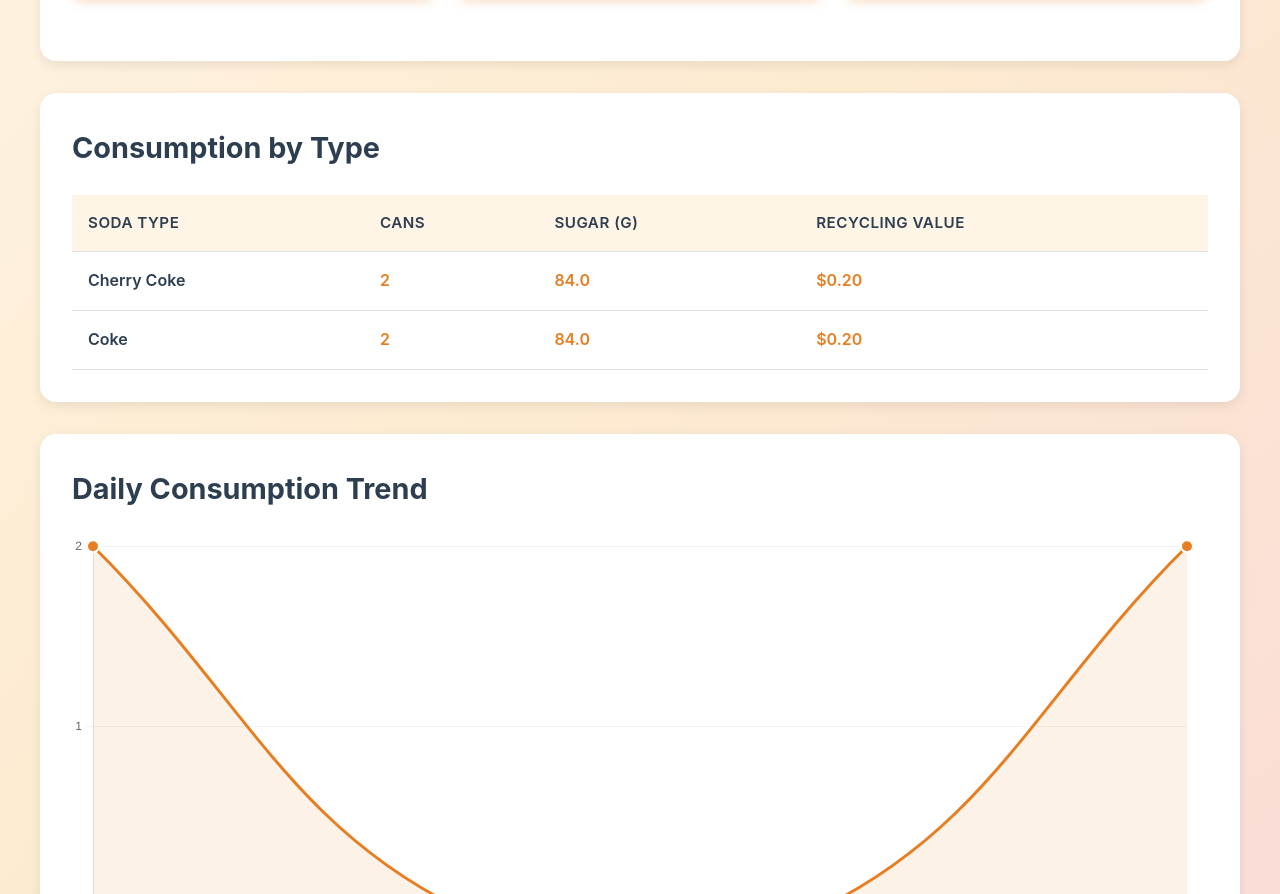
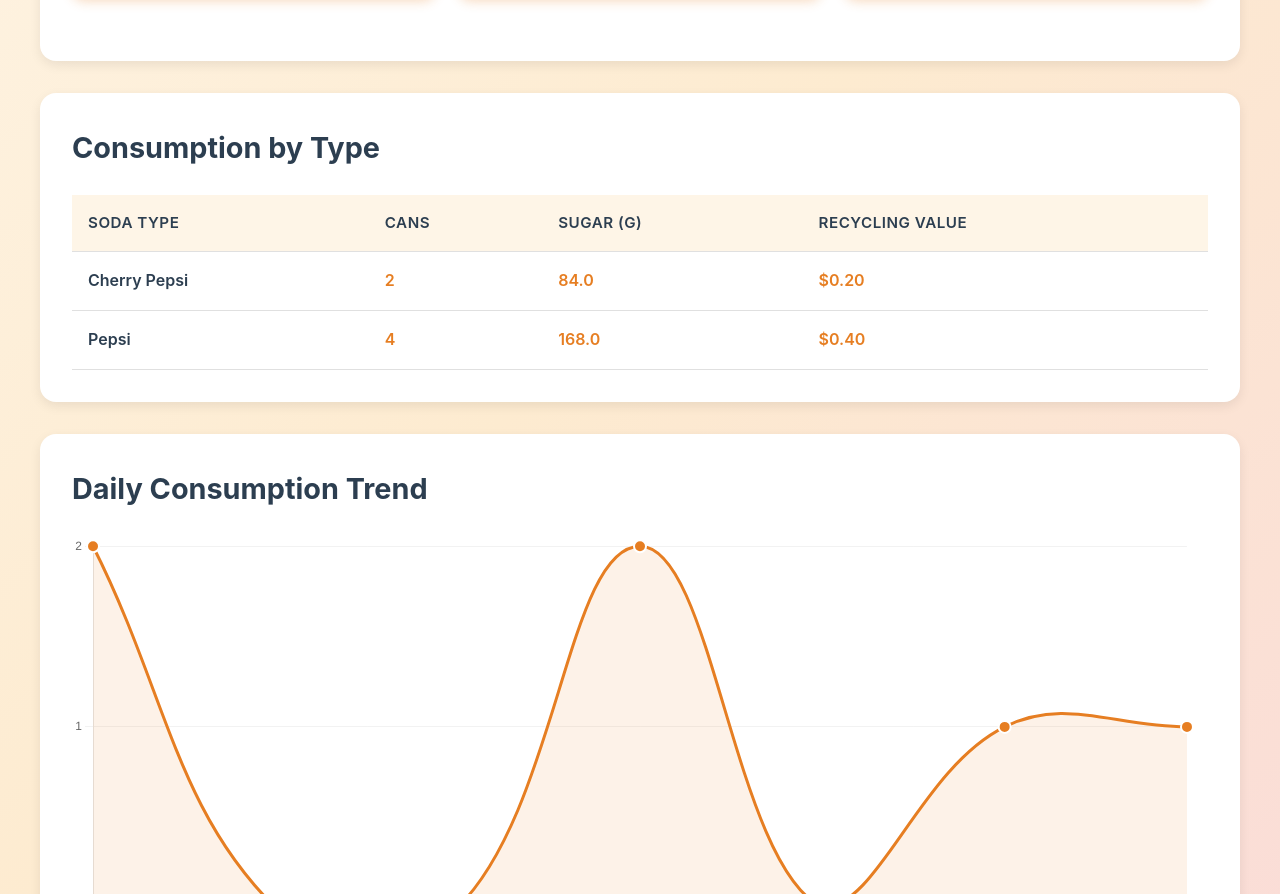
Before and after one commit to chrisn98/LiamSodaTracker, a plain HTML site: page index.html in a window 1280 px wide. Shown: the part 535-1429 px from the top of the page. Drawn offline with nearby package versions, Linux system fonts and the light colour scheme.

Commit message:
update data up until jan 16

```diff
--- a/index.html
+++ b/index.html
@@ -607,16 +607,16 @@
                 </thead>
                 <tbody>
                     <tr>
-                        <td class="soda-name">Cherry Coke</td>
+                        <td class="soda-name">Cherry Pepsi</td>
                         <td class="number-cell">2</td>
                         <td class="number-cell">84.0</td>
                         <td class="number-cell">$0.20</td>
                     </tr>
                     <tr>
-                        <td class="soda-name">Coke</td>
-                        <td class="number-cell">2</td>
-                        <td class="number-cell">84.0</td>
-                        <td class="number-cell">$0.20</td>
+                        <td class="soda-name">Pepsi</td>
+                        <td class="number-cell">4</td>
+                        <td class="number-cell">168.0</td>
+                        <td class="number-cell">$0.40</td>
                     </tr>
                 </tbody>
             </table>
@@ -677,16 +677,16 @@
 
         const chartData = {
             week: {
-                labels: ['Jan 10', 'Jan 11', 'Jan 12', 'Jan 13'],
-                data: [2, 0, 0, 2]
+                labels: ['Jan 10', 'Jan 11', 'Jan 12', 'Jan 13', 'Jan 14', 'Jan 15', 'Jan 16'],
+                data: [2, 0, 0, 2, 0, 1, 1]
             },
             month: {
-                labels: ['Jan 10', 'Jan 11', 'Jan 12', 'Jan 13'],
-                data: [2, 0, 0, 2]
+                labels: ['Jan 10', 'Jan 11', 'Jan 12', 'Jan 13', 'Jan 14', 'Jan 15', 'Jan 16'],
+                data: [2, 0, 0, 2, 0, 1, 1]
             },
             season: {
                 labels: ['Week 1'],
-                data: [4]
+                data: [6]
             }
         };
 
```
